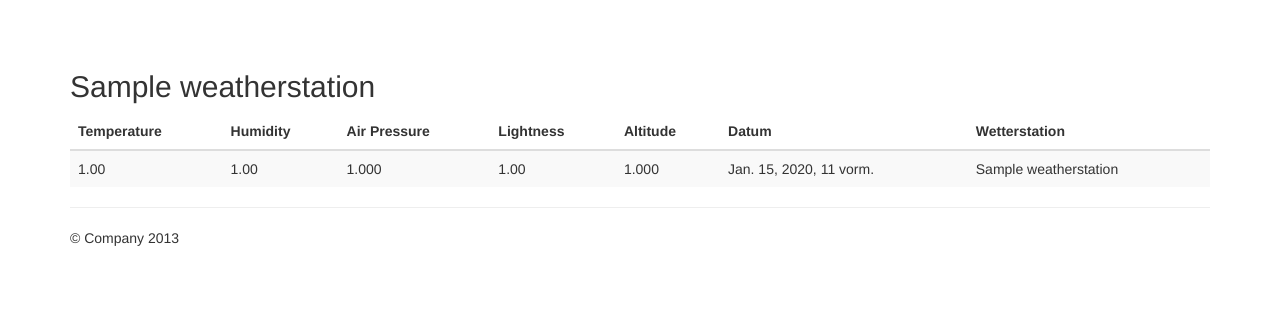
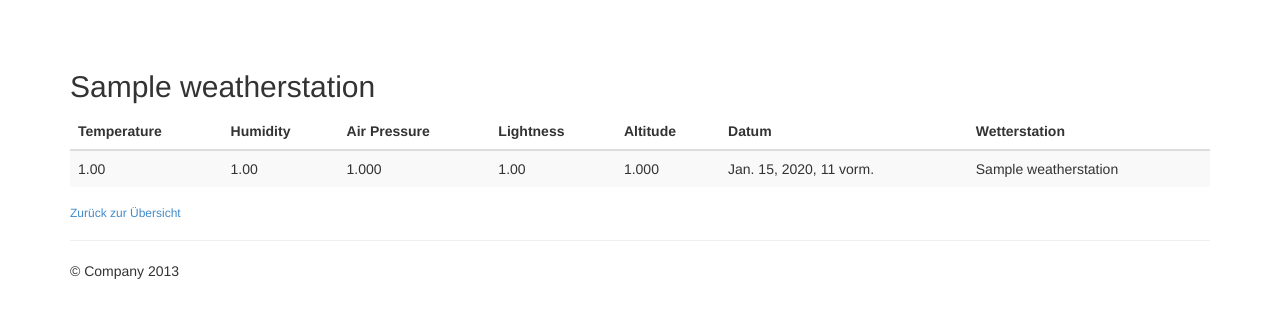
Before and after one commit to wegtam/weather-api, a Django app: page /ws/1/ in a window 1280 px wide. Shown: the top 318 px of the page. Run offline with Django 3.2, Linux system fonts and the light colour scheme; tables that the repository leaves empty hold one stand-in row (values such as "Sample post"); some libraries are stand-ins or nearby versions.

Commit message:
WWB-34 Daten über API in Postgresql DB speichern
* Dynamic "back to index" link added to templates detail & user_ws

```diff
--- a/view/templates/view/detail.html
+++ b/view/templates/view/detail.html
@@ -32,4 +32,6 @@
      {% endfor %}
     </tbody>
 </table>
+    {% url 'view_index' as index_url  %}
+    <h6><a href="{{ index_url }}">Zurück zur Übersicht</a></h6>
 {% endblock %}
--- a/view/templates/view/user_ws.html
+++ b/view/templates/view/user_ws.html
@@ -31,4 +31,6 @@
     </tbody>
 </table>
 {% endfor %}
+    {% url 'view_index' as index_url  %}
+    <h6><a href="{{ index_url }}">Zurück zur Übersicht</a></h6>
 {% endblock %}
--- a/view/urls.py
+++ b/view/urls.py
@@ -1,7 +1,7 @@
 from django.conf.urls import patterns, url
 
 urlpatterns = patterns('view.views',
-                        url(r'^$', 'index', name='view-index'),
+                        url(r'^$', 'index', name='view_index'),
                         url(r'^ws/(?P<ws_id>[-\w]+)/$', 'detail', name='view-detail'),
                         url(r'^user/(?P<user_id>[-\w]+)/$', 'user_ws', name='view-user_ws')
 )
```
